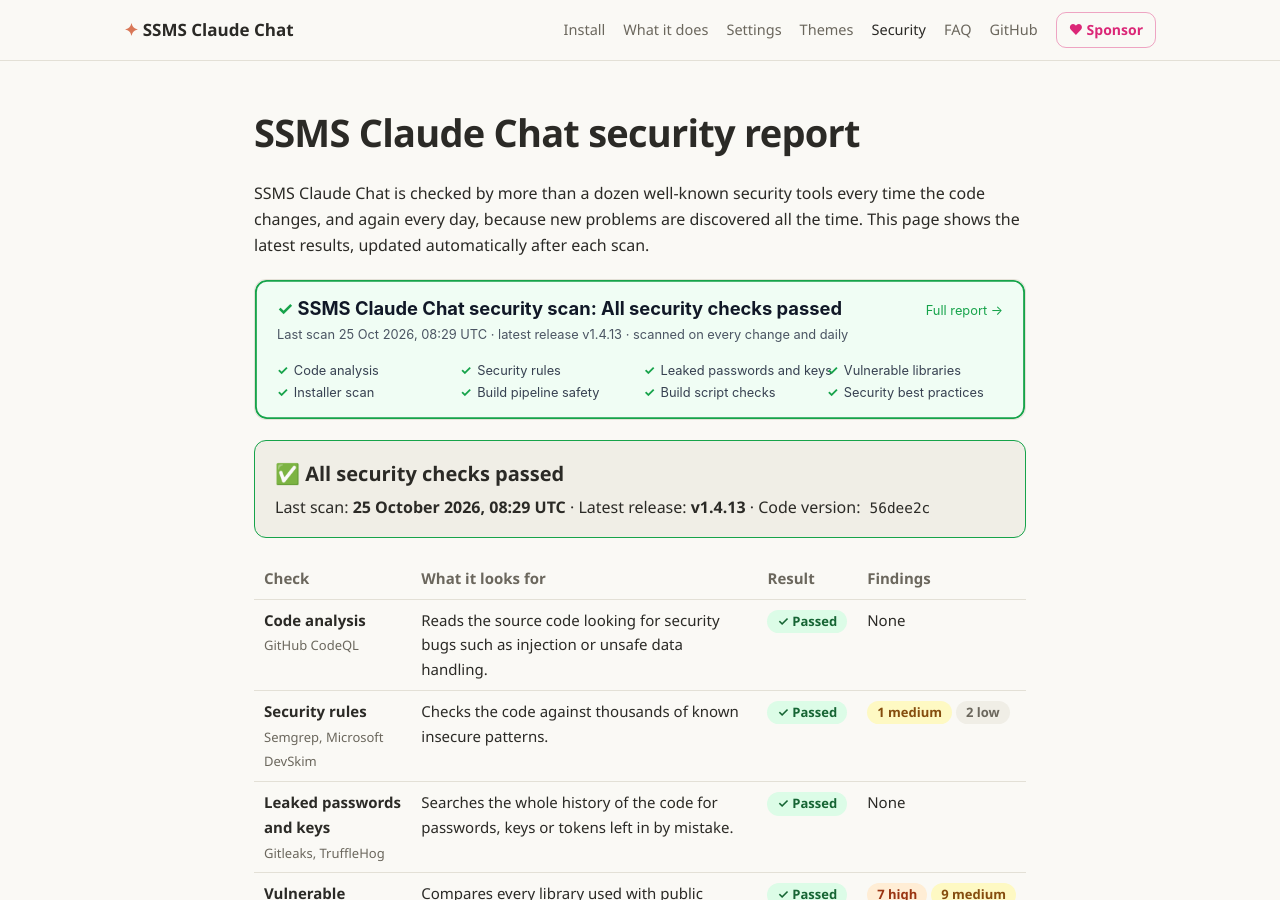
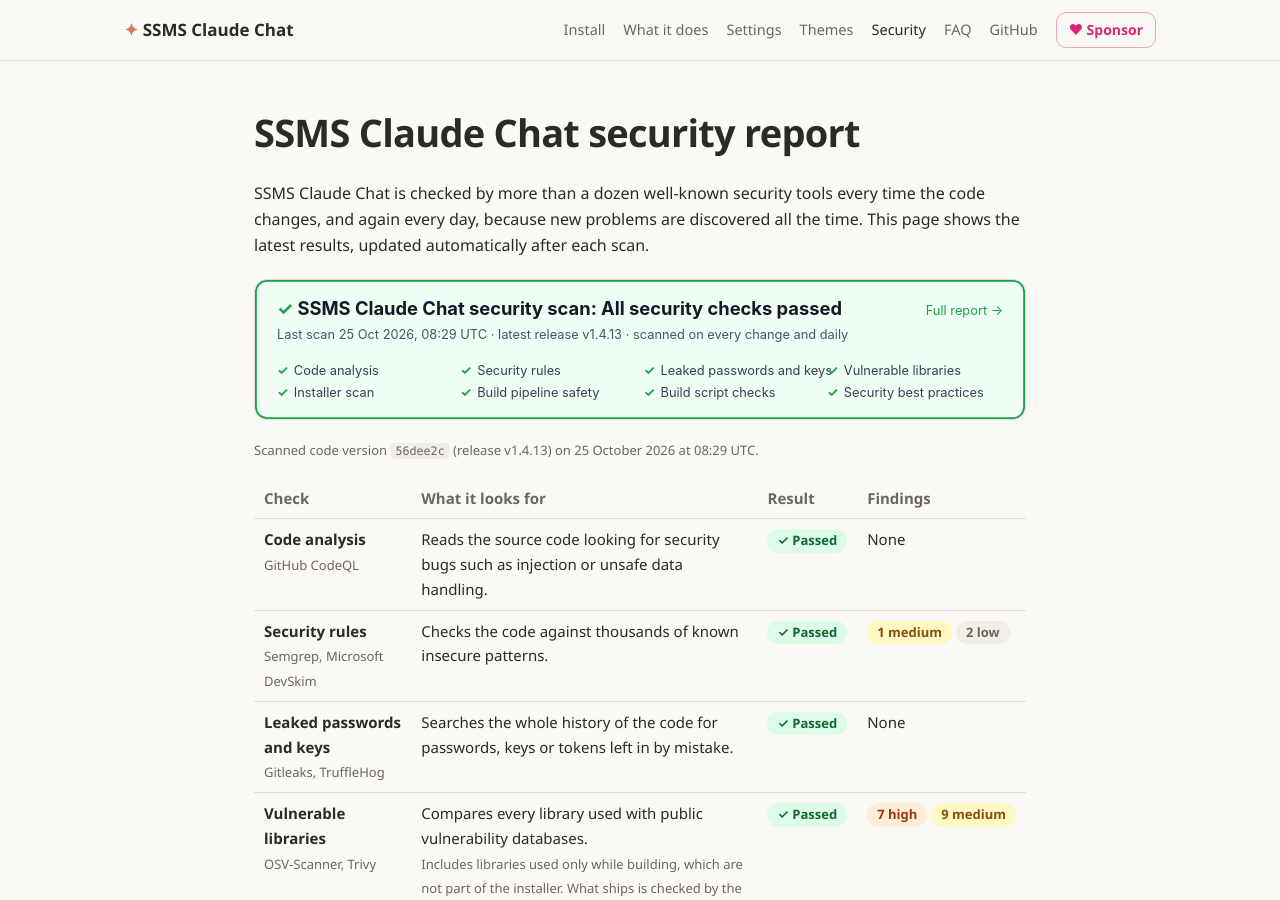
Before and after one commit to TanmayS0406/ssms-claude-chat, a Jekyll site: the page built from security-report.md, in a window 1280 px wide and 900 px high. Built offline with Jekyll 4.4.1, drawn with Linux system fonts in a browser that asks for light colours.

Commit message:
Security report: banner on top, no duplicate status box
Co-Authored-By: Claude Opus 5.5 <noreply@anthropic.com>

```diff
--- a/security-report.md
+++ b/security-report.md
@@ -16,10 +16,7 @@ automatically after each scan.
 
 <img class="sec-banner" src="{{ '/security/banner.svg' | relative_url }}?v={{ r.generated | date: '%s' }}" alt="SSMS Claude Chat security scan: {% if r.status == 'pass' %}all security checks passed{% else %}some checks need attention{% endif %}, last scan {{ r.generated | date: '%-d %B %Y' }}">
 
-<div class="sec-summary sec-{{ r.status }}">
-  <div class="sec-big">{% if r.status == 'pass' %}✅ All security checks passed{% else %}⚠️ Some checks need attention{% endif %}</div>
-  <div>Last scan: <strong>{{ r.generated | date: "%-d %B %Y, %H:%M UTC" }}</strong>{% if r.release and r.release != '' %} · Latest release: <strong>{{ r.release }}</strong>{% endif %} · Code version: <code>{{ r.commit }}</code></div>
-</div>
+<p class="sec-tools">Scanned code version <code>{{ r.commit }}</code>{% if r.release and r.release != '' %} (release {{ r.release }}){% endif %} on {{ r.generated | date: "%-d %B %Y at %H:%M UTC" }}.</p>
 
 <table class="sec-table">
   <thead><tr><th>Check</th><th>What it looks for</th><th>Result</th><th>Findings</th></tr></thead>
```
